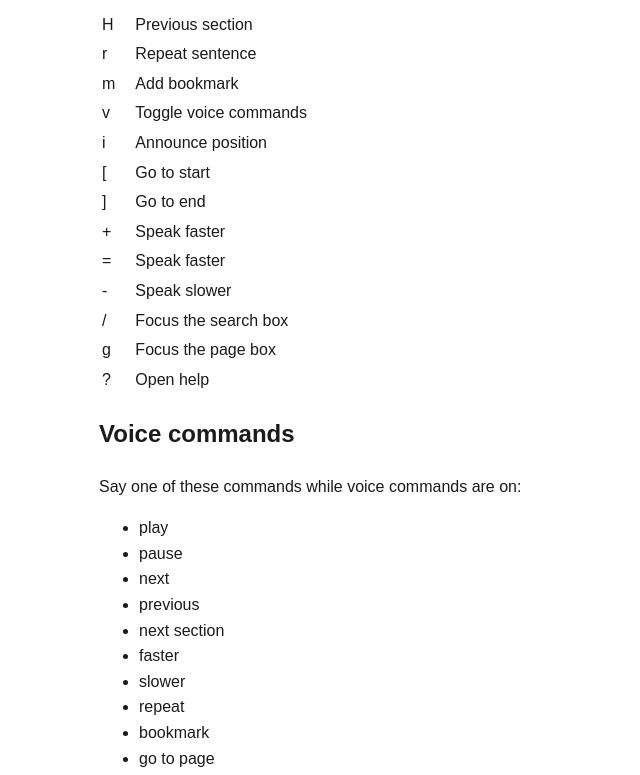
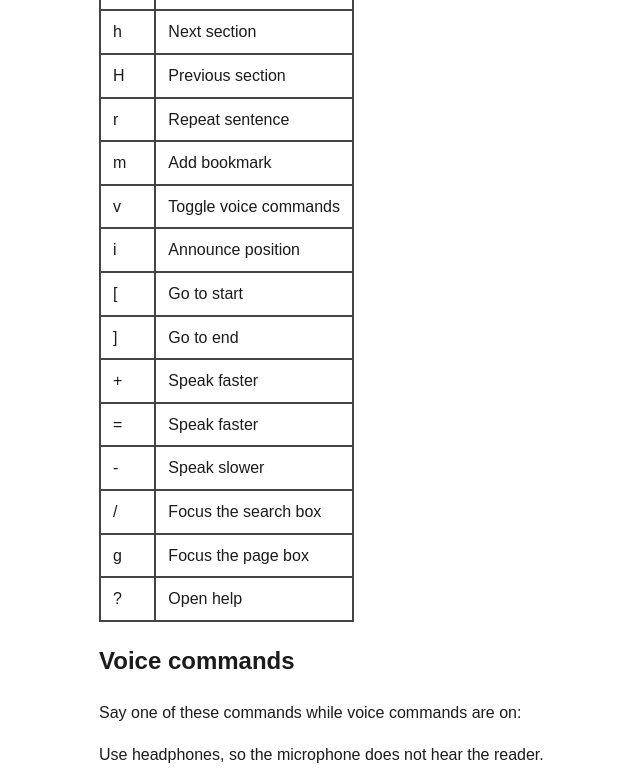
Before and after one commit to Abudora-0/Hamnawa, a React (Vite) app in the folder frontend/: page /help in a window 1280 px wide. Shown: the part 580-1355 px from the top of the page, without its empty margins (45-685 px from the left). Built offline with nearby package versions, Linux system fonts and the light colour scheme; no server answers.

Commit message:
Fix duplicate Help rows, add voice tips, and style the shortcut table

```diff
--- a/frontend/src/pages/Help.jsx
+++ b/frontend/src/pages/Help.jsx
@@ -11,8 +11,8 @@ const voiceCommands = [
   "slower",
   "repeat",
   "bookmark",
-  "go to page",
-  "search for",
+  "go to page 5",
+  "search for WORD",
   "help",
 ];
 
@@ -42,7 +42,7 @@ function Help() {
         </thead>
         <tbody>
           {activeShortcuts.map((shortcut) => (
-            <tr key={`${shortcut.action}-${shortcut.srCode}`}>
+            <tr key={`${shortcut.key}-${shortcut.action}`}>
               <td>{getShortcutLabel(shortcut, screenReaderMode)}</td>
               <td>{shortcut.label}</td>
             </tr>
@@ -52,6 +52,7 @@ function Help() {
 
       <h2>Voice commands</h2>
       <p>Say one of these commands while voice commands are on:</p>
+      <p>Use headphones, so the microphone does not hear the reader.</p>
       <ul>
         {voiceCommands.map((command) => (
           <li key={command}>{command}</li>
--- a/frontend/src/styles/global.css
+++ b/frontend/src/styles/global.css
@@ -198,6 +198,18 @@ fieldset label {
   margin: 1rem 0;
 }
 
+table {
+  border-collapse: collapse;
+  margin: 1rem 0;
+}
+
+th,
+td {
+  border: 2px solid var(--border);
+  padding: 0.5rem 0.75rem;
+  text-align: left;
+}
+
 .reader-controls [role="group"] {
   display: flex;
   flex-wrap: wrap;
```
